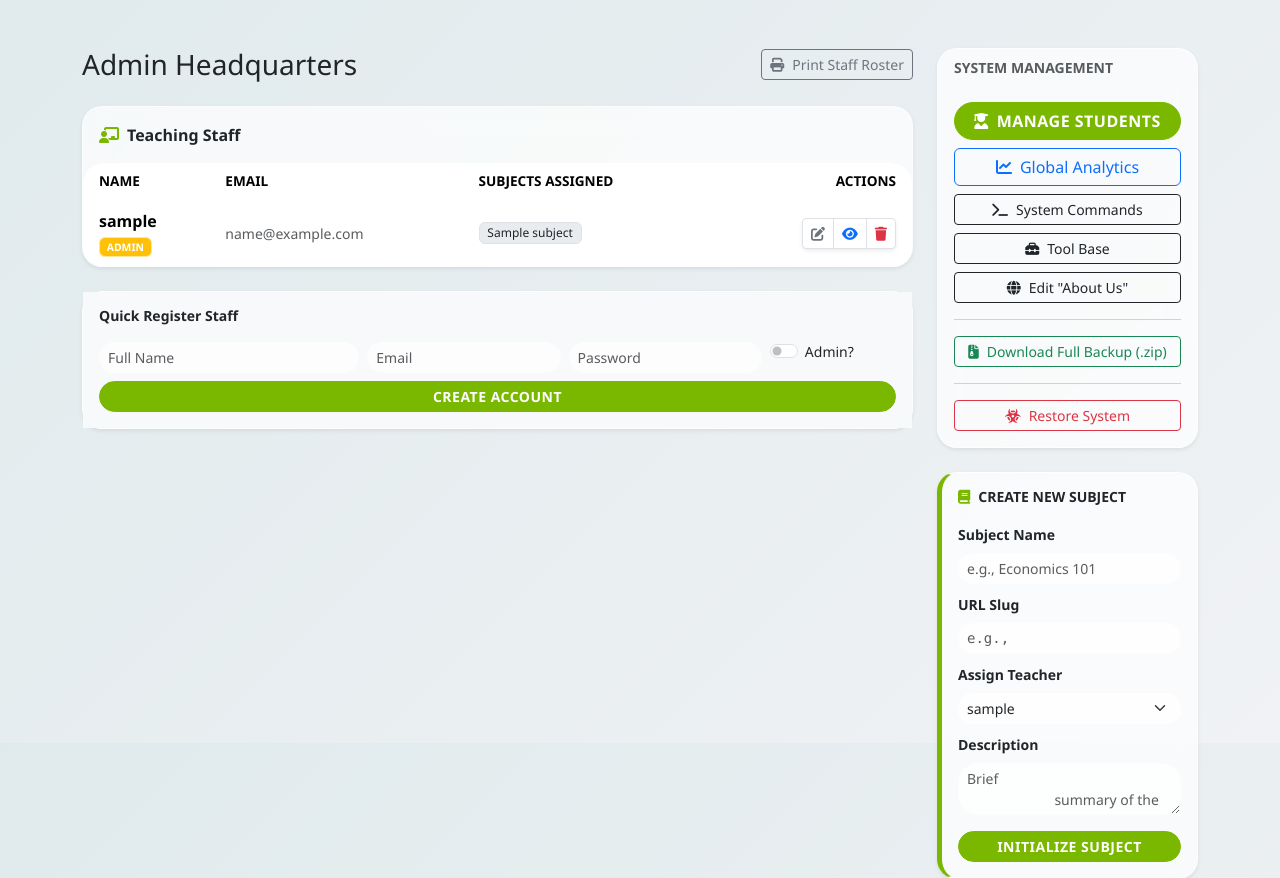
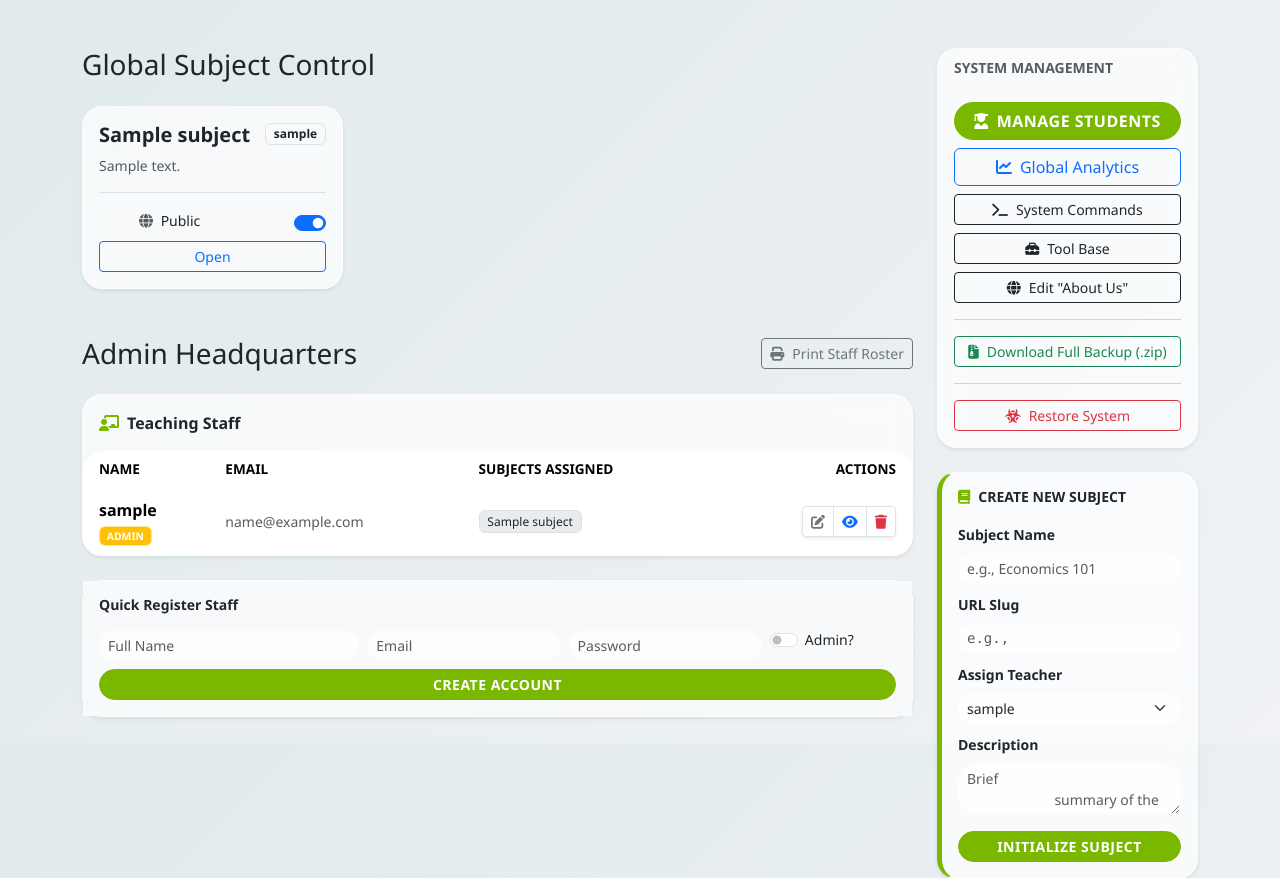
Before and after one commit to havin231/StatInfoProject, a Flask app: page /teacher/dashboard in a window 1280 px wide. Shown: the part 57-935 px from the top of the page. Run offline with Flask 3, Linux system fonts and the light colour scheme; a user stored in the database is signed in; tables that the repository leaves empty hold one stand-in row (values such as "Sample post"); some libraries are stand-ins or nearby versions.

Commit message:
feat: Add subject visibility toggle

```diff
--- a/app/models.py
+++ b/app/models.py
@@ -78,6 +78,9 @@ class Subject(db.Model):
     # URL-friendly identifier (e.g., 'physics-101')
     slug = db.Column(db.String(100), unique=True, nullable=False)
     description = db.Column(db.Text, nullable=True)
+
+    # Visibility Flag: If False, subject is hidden from public home page
+    is_public = db.Column(db.Boolean, default=True)
 
     # Foreign Key: Link to the Teacher who owns this subject
     teacher_id = db.Column(db.Integer, db.ForeignKey('user.id'), nullable=False)
--- a/app/routes.py
+++ b/app/routes.py
@@ -173,7 +173,7 @@ def index():
 
     Lists all academic subjects currently offered.
     """
-    subject_list = Subject.query.all()
+    subject_list = Subject.query.filter_by(is_public=True).all()
     return render_template('index.html', subjects=subject_list)
 
 
@@ -518,6 +518,12 @@ def subject_detail(slug):
     Open to authenticated students and staff.
     """
     target_subject = Subject.query.filter_by(slug=slug).first_or_404()
+
+    # Visibility Check: If hidden, restrict access to staff only
+    if not target_subject.is_public:
+        if not current_user.is_authenticated:
+            abort(403)
+
     return render_template('subject.html', subject=target_subject)
 
 
@@ -747,6 +753,29 @@ def teacher_dashboard():
             subjects=assigned_subjects,
             total_results=aggregate_results_count
         )
+
+
+@main.route('/subject/<int:subject_id>/toggle_visibility', methods=['POST'])
+@login_required
+def toggle_visibility(subject_id):
+    """
+    TOGGLE SUBJECT VISIBILITY
+
+    Allows Teachers and Admins to show/hide a subject on the public homepage.
+    """
+    subject = Subject.query.get_or_404(subject_id)
+
+    # Permission Check: Must be Admin OR Owner
+    if not current_user.is_admin and subject.teacher_id != current_user.id:
+        return jsonify(success=False, message="Permission denied"), 403
+
+    try:
+        subject.is_public = not subject.is_public
+        db.session.commit()
+        return jsonify(success=True, is_public=subject.is_public)
+    except Exception as e:
+        db.session.rollback()
+        return jsonify(success=False, message=str(e)), 500
 
 
 @main.route('/admin/add_teacher', methods=['POST'])
--- a/app/templates/admin_dashboard.html
+++ b/app/templates/admin_dashboard.html
@@ -111,6 +111,43 @@
         This section expands to full width when printing.
     -->
     <div class="col-lg-9">
+
+        <!-- GLOBAL SUBJECT MANAGEMENT -->
+        <div class="d-flex justify-content-between align-items-center mb-4">
+            <h1 class="h3 mb-0">Global Subject Control</h1>
+        </div>
+
+        <div class="row g-4 mb-5">
+            {% for sub in subjects %}
+            <div class="col-md-6 col-xl-4">
+                <div class="card h-100 shadow-sm">
+                    <div class="card-body d-flex flex-column">
+                        <div class="d-flex justify-content-between align-items-start mb-2">
+                            <h5 class="card-title text-truncate mb-0" title="{{ sub.name }}">{{ sub.name }}</h5>
+                            <span class="badge bg-light text-dark border">{{ sub.teacher.username }}</span>
+                        </div>
+                        <p class="small text-muted flex-grow-1">{{ sub.description | truncate(60) }}</p>
+
+                        <div class="mt-auto pt-3 border-top">
+                            <!-- Visibility Toggle -->
+                            <div class="form-check form-switch w-100 d-flex justify-content-between align-items-center">
+                                <label class="form-check-label small" for="adminVisSwitch{{ sub.id }}">
+                                    <i class="fas fa-globe me-1 text-muted"></i> Public
+                                </label>
+                                <input class="form-check-input" type="checkbox" id="adminVisSwitch{{ sub.id }}" {% if
+                                    sub.is_public %}checked{% endif %}
+                                    onchange="toggleSubjectVisibility({{ sub.id }}, this)">
+                            </div>
+
+                            <div class="d-grid mt-2">
+                                <a href="/subject/{{ sub.slug }}" class="btn btn-sm btn-outline-primary">Open</a>
+                            </div>
+                        </div>
+                    </div>
+                </div>
+            </div>
+            {% endfor %}
+        </div>
 
         <div class="d-flex justify-content-between align-items-center mb-4">
             <h1 class="h3 mb-0">Admin Headquarters</h1>
@@ -298,3 +335,35 @@
     }
 </style>
 {% endblock %}
+
+<script>
+    function toggleSubjectVisibility(subjectId, checkbox) {
+        const csrfToken = document.querySelector('meta[name="csrf-token"]').getAttribute('content');
+
+        checkbox.disabled = true;
+
+        fetch(`/subject/${subjectId}/toggle_visibility`, {
+            method: 'POST',
+            headers: {
+                'Content-Type': 'application/json',
+                'X-CSRFToken': csrfToken
+            }
+        })
+            .then(response => response.json())
+            .then(data => {
+                checkbox.disabled = false;
+                if (data.success) {
+                    console.log(`Subject ${subjectId} visibility updated.`);
+                } else {
+                    alert('Error: ' + (data.message || 'Action failed'));
+                    checkbox.checked = !checkbox.checked;
+                }
+            })
+            .catch(error => {
+                console.error('Network Error:', error);
+                checkbox.disabled = false;
+                checkbox.checked = !checkbox.checked;
+                alert('Network error.');
+            });
+    }
+</script>
--- a/app/templates/base.html
+++ b/app/templates/base.html
@@ -11,6 +11,7 @@
     <meta name="viewport" content="width=device-width, initial-scale=1.0">
     <title>StatInfoPRO | {% block title %}Welcome{% endblock %}</title>
     <link rel="icon" type="image/svg+xml" href="{{ url_for('static', filename='Logo/Dark_AcademicGlass.svg') }}">
+    <meta name="csrf-token" content="{{ csrf_token() }}">
 
 
     <!--
```
Also changed, not shown: add_subject_is_public.py (added, +20 -0 lines), app/templates/teacher/dashboard.html (+42 -0 lines).
